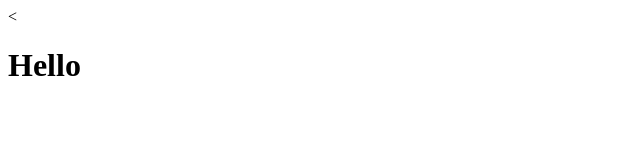
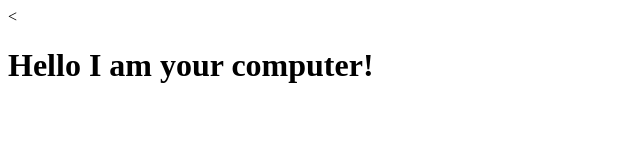
Before and after one commit to learncomp/hello-world, a plain HTML site: page site/index.html in a window 1280 px wide. Shown: the whole page, without its empty margins (0-640 px from the left). Drawn offline with Linux system fonts and the light colour scheme.

Commit message:
Small addition to page content

```diff
--- a/site/index.html
+++ b/site/index.html
@@ -5,6 +5,6 @@
 	<title>Hello Coursera!</title>
 </head>
 <body>
-<h1> Hello</h1>
+<h1> Hello I am your computer! </h1>
 </body>
 </html>
```
